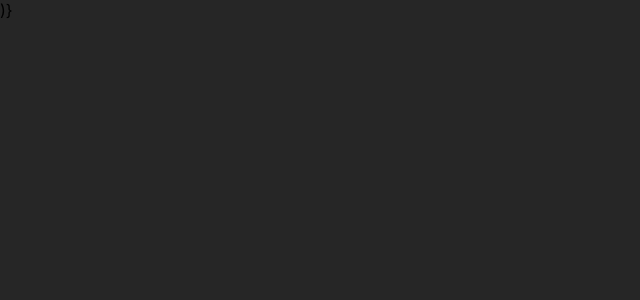
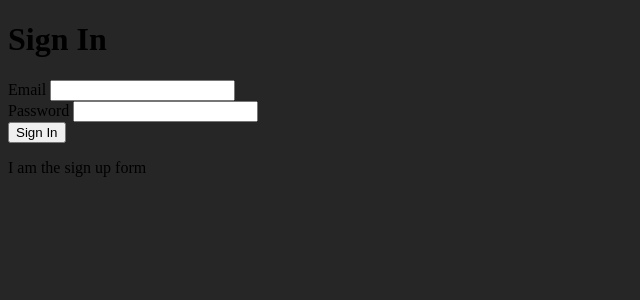
Before and after one commit to kjkent/CNM26-GroupNetflixApp, a React (Create React App) app in the folder frontend/: page /login in a window 1280 px wide. Shown: the top 300 px of the page, without its empty margins (0-640 px from the left). Built offline with nearby package versions, Linux system fonts and the light colour scheme.

Commit message:
FE layout/routes updates

```diff
--- a/frontend/src/App.js
+++ b/frontend/src/App.js
@@ -1,7 +1,10 @@
 import React from 'react';
-import './App.css';
+// import './App.css';
 import HomeScreen from './HomeScreen';
-import Login from './Login';
+// import Login from './components/Login';
+import LoginPage from "./components/LoginPage";
+import Home from "./components/Home";
+import Form from "./components/Form";
 
 
 import {
@@ -17,10 +20,12 @@ function App() {
     <div className="App">
       <Router>
         <Switch>
-          <Route path= "/" exact component ={Login} />
-          < Route path="/profile" component={HomeScreen} />
+          <Route path= "/" exact component ={Home} />
+          <Route path= "/form" exact component = {Form} />
+          {/* < Route path="/profile" component={HomeScreen} /> */}
+          <Route path = "/login" exact component = {LoginPage} />
         </Switch>
-        )}
+
       </Router>
     </div>
   );
--- a/frontend/src/Banner.js
+++ b/frontend/src/Banner.js
@@ -1,7 +1,7 @@
 import React from 'react';
 import "./Banner.css";
 import { Link } from "react-router-dom";
-import LoginScreen from './Login';
+import LoginScreen from './components/Login';
 
 function Banner() {
 /* shorten desription */
--- a/frontend/src/HomeScreen.js
+++ b/frontend/src/HomeScreen.js
@@ -4,7 +4,7 @@ import "./HomeScreen.css";
 import Nav from "./Nav";
 import Searchbar from "./components/Searchbar";
 import Popular from "./components/Popular";
-import Login from './Login';
+// import Login from './components/Login';
 
 
 
--- a/frontend/src/LoginSuccess.js
+++ b/frontend/src/LoginSuccess.js
@@ -1,5 +1,5 @@
 import React from 'react';
-import ".../Login.css";
+// import ".../Login.css";
 
 const LoginSuccess =()  => {
     return (
--- a/frontend/src/components/Form.js
+++ b/frontend/src/components/Form.js
@@ -1,9 +1,11 @@
 import React, {useState} from 'react';
 import Login from "./Login";
-import LoginSuccess from "./LoginSuccess";
+// import LoginSuccess from "./LoginSuccess";
+import SignUpForm from './SignUpForm';
+import SignUpFormSuccess from './SignUpFormSuccess';
 
-function Form =() => {
-    const [formIsSubmitted, setFormSubmitted] = useState(false);
+const Form = () => {
+    const [formIsSubmitted, setFormIsSubmitted] = useState(false);
 
     const submitForm = () => {
         setFormIsSubmitted(true);
@@ -11,8 +13,10 @@ function Form =() => {
 
     return (
         <div>
-            { !formIsSubmitted ? (
-            <SignupForm submitForm={submitForm}/> : <SignupFormSuccess/>}</div>;
+            { !formIsSubmitted ? <SignUpForm submitForm={submitForm}/> : <SignUpFormSuccess/>}
+            <p>form page</p>
+        </div>
+    )
 };
 
 export default Form;
--- /dev/null
+++ b/frontend/src/components/Home.jsx
@@ -0,0 +1,12 @@
+
+import React from 'react'
+
+function Home() {
+    return (
+        <div>
+            <p>Home page</p>
+        </div>
+    )
+}
+
+export default Home
--- a/frontend/src/Login.js
+++ b/frontend/src/components/Login.js
@@ -1,44 +1,53 @@
 import React, { useState, useEffect } from "react";
-import './Login.css';
-import validation from "./validation";
+// import './Login.css';
+import validation from "../validation";
+import SignInForm from "./SignInForm";
 
 
-const LoginScreen = ({ submitForm })  => {
-    const [values, setValues] = useState({
-      email: "",
-      password: "",
-});
+const LoginScreen = ()  => {
+//     const [values, setValues] = useState({
+//       email: "",
+//       password: "",
+// });
 
 
 /* errors set to empty object */
-const [errors, setErrors] = useState ({});
-const [dataIsCorrect, setDataCorrect] =useState(false);
+  // const [errors, setErrors] = useState ({});
+  // const [dataIsCorrect, setDataCorrect] =useState(false);
+  // const [formIsSubmitted, setFormIsSubmitted] = useState(false);
 
-const handleChange = (event) => {
-  setValues({
-    ...values,
-    [event.target.name]: event.target.value,
-  });
-};
+  // const handleChange = (event) => {
+  //   setValues({
+  //     ...values,
+  //     [event.target.name]: event.target.value,
+  //   });
+  // };
+
+
 
 
 /* stops form reloading on sign up click*/
-    const handleFormSubmit = (event) => {
-      event.preventDefault();
-        /* sort errors if any */
-      setErrors(validation(values));
-      setDataCorrect(true);
-    };
+  //   const handleFormSubmit = (event) => {
+  //     event.preventDefault();
+  //       /* sort errors if any */
+  //     setErrors(validation(values));
+  //     setDataCorrect(true);
+  //   };
 
-    useEffect(()=> {
-      if(Object.keys(errors).length === 0 && dataIsCorrect) {
-        submitForm(true);
-      }
-    }, [errors]);
+  //   useEffect(()=> {
+  //     if(Object.keys(errors).length === 0 && dataIsCorrect) {
+  //       submitForm(true);
+  //     }
+  //   }, [errors]);
+
+  //   const submitForm = () => {
+  //     setFormIsSubmitted(true);
+  // };
 
   return (
-
-      <header
+    <>
+    <SignInForm />
+      {/* <header
       className ="banner"
       style= {{
           backgroundSize:"cover",
@@ -46,9 +55,9 @@ const handleChange = (event) => {
           backgroundPosition: "center center"
       }}
       >
+        </header> */}
 
-
-      <div className="nav_contents">
+      {/* <div className="nav_contents">
         <img
           className="nav_logo"
           src="https://assets.stickpng.com/images/580b57fcd9996e24bc43c529.png"
@@ -60,17 +69,18 @@ const handleChange = (event) => {
           alt="netflixavatar"
         />
     </div>
+
     <div className ="signbox">
       <div className="container">
       <div className="app-wrapper">
        </div>
        </div>
-       </div>
-          <form className ="form-wrapper">
+       </div>   */}
+         {/* <form className ="form-wrapper">
             <h1 className="signin_title"> Sign In </h1>
             <div className ="email">
               <label className ="label"> Email </label>
-            <input className="Email"
+            <in put className="Email"
             type="email"
              name="email"
              value={values.email}
@@ -91,7 +101,8 @@ const handleChange = (event) => {
            {errors.password && <p className="error"> {errors.password} </p>}
            </div>
          <button className="submit" onClick={handleFormSubmit}>Sign In </button>
-
+      </form> */}
+      {/* <form>
         <h1 className="signin_title"> New? Sign up now </h1>
         <div className = "emailnew">
         <label className = "label"> Email </label>
@@ -116,7 +127,7 @@ const handleChange = (event) => {
         </div>
 
         <button className="submit" onClick={handleFormSubmit}>Sign up </button>
-
+        </form> */}
            {/* ---------------------------------------------------------------------------
                MERGE CONFLICT
 
@@ -129,7 +140,7 @@ const handleChange = (event) => {
            <button className="signup_button">Sign up </button>
         --------------------------------------------------------------------------- */}
 
-        <div className ="resetpassword">
+        {/* <div className ="resetpassword">
         <label className = "label"> Reset Password </label>
         </div>
 
@@ -138,10 +149,10 @@ const handleChange = (event) => {
       name="password"
       value={values.password}
       onChange ={handleChange}
-      />
+      />  */}
 
-      </form>
-      </header>
+
+  </>
   );
 };
 
--- /dev/null
+++ b/frontend/src/components/LoginPage.jsx
@@ -0,0 +1,14 @@
+import React from 'react'
+import SignInForm from './SignInForm'
+import SignUpForm from './SignUpForm'
+
+function LoginPage() {
+    return (
+       <>
+       <SignInForm />
+       <SignUpForm />
+       </>
+    )
+}
+
+export default LoginPage
--- /dev/null
+++ b/frontend/src/components/SignInForm.jsx
@@ -0,0 +1,61 @@
+
+
+import React, { useState } from "react";
+import validation from "../validation";
+
+const SignInForm = () => {
+    const [values, setValues] = useState({
+        email: "",
+        password: "",
+    });
+    const [errors, setErrors] = useState ({});
+    const [dataIsCorrect, setDataCorrect] =useState(false);
+
+    const handleChange = (event) => {
+        setValues({
+          ...values,
+          [event.target.name]: event.target.value,
+        });
+      };
+
+    const handleFormSubmit = (event) => {
+      event.preventDefault();
+        /* sort errors if any */
+      setErrors(validation(values));
+      setDataCorrect(true);
+    };
+
+    return (
+        <>
+             <form className ="form-wrapper">
+            <h1 className="signin_title"> Sign In </h1>
+            <div className ="email">
+              <label className ="label"> Email </label>
+            <input put className="Email"
+            type="email"
+             name="email"
+             value={values.email}
+             onChange={handleChange}
+          />
+          {errors.email && <p className="error"> {errors.email} </p>}
+          </div>
+
+            <div className = "password">
+            <label className = "label"> Password </label>
+
+           <input className="Password"
+           type="password"
+           name="password"
+           value={values.password}
+           onChange={handleChange}
+           />
+           {errors.password && <p className="error"> {errors.password} </p>}
+           </div>
+         <button className="submit" onClick={handleFormSubmit}>Sign In </button>
+        </form>
+
+        </>
+    );
+};
+
+export default SignInForm;
--- /dev/null
+++ b/frontend/src/components/SignUpForm.jsx
@@ -0,0 +1,12 @@
+
+import React from 'react'
+
+function SignUpForm() {
+    return (
+        <>
+            <p>I am the sign up form</p>
+        </>
+    )
+}
+
+export default SignUpForm
--- /dev/null
+++ b/frontend/src/components/SignUpFormSuccess.jsx
@@ -0,0 +1,12 @@
+
+import React from 'react'
+
+function SignUpFormSuccess() {
+    return (
+        <div>
+            <p>Sign up form success</p>
+        </div>
+    )
+}
+
+export default SignUpFormSuccess
--- a/frontend/src/index.js
+++ b/frontend/src/index.js
@@ -1,6 +1,6 @@
 import React from 'react';
 import ReactDOM from 'react-dom';
-import './index.css';
+// import './index.css';
 import App from './App';
 
 
```
